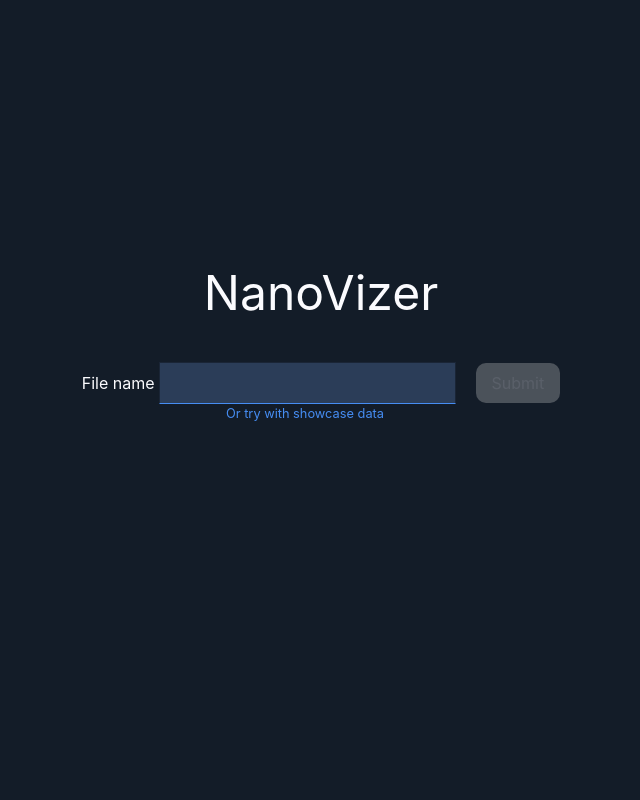
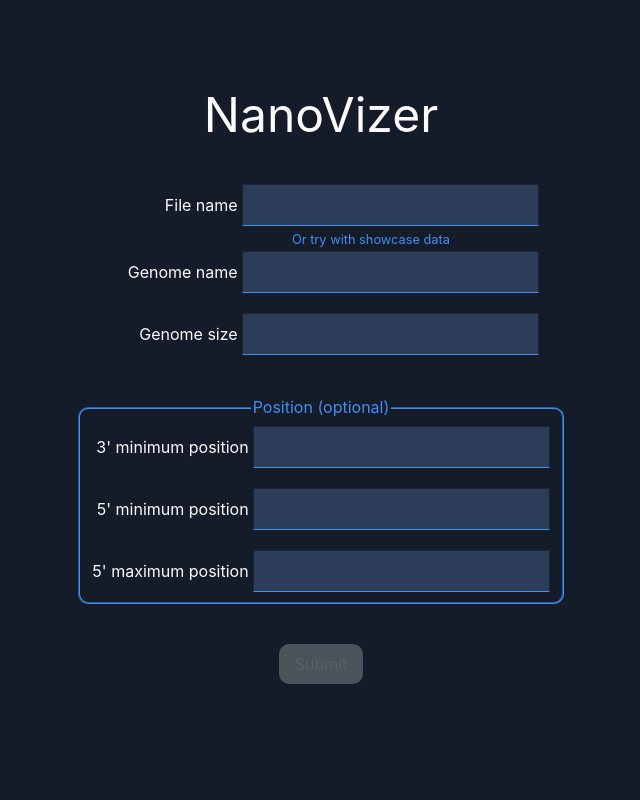
Before and after one commit to Benjent/nanovizer, a Vue app: page / in a window 1280 px wide. Shown: the top 800 px of the page, without its empty margins (319-959 px from the left). Built offline with nearby package versions, Linux system fonts and the light colour scheme.

Commit message:
Add the rest of params needed for the back

```diff
--- a/src/App.vue
+++ b/src/App.vue
@@ -31,6 +31,11 @@ export default {
         return {
             email: 'benjent@hotmail.fr',
             fileName: '',
+            genomeName: '',
+            genomeSize: undefined,
+            minPosition3: undefined,
+            minPosition5: undefined,
+            maxPosition5: undefined,
             headerHeightOffset: 200, // Ugly
             isFileLoaded: false,
             isLoading: false,
@@ -65,6 +70,12 @@ export default {
 
             return highlightedNavItem
         },
+        isFormValid() {
+            return !this.isLoading
+                && this.fileName && this.fileName.length !== 0
+                && this.genomeName && this.genomeName.length !== 0
+                && this.genomeSize
+        }
     },
     mounted() {
         window.addEventListener('scroll', this.updateScrollPosition)
@@ -93,7 +104,16 @@ export default {
             this.isLoading = true
             this.isError = false
 
-            axios.post('/parse-file', { file_name: this.fileName })
+            const params = {
+                file_name: this.fileName,
+                genome_name: this.genomeName,
+                genome_size: this.genomeSize,
+                min_position_3: this.minPosition3,
+                min_position_5: this.minPosition5,
+                max_position_5: this.maxPosition5,
+            }
+
+            axios.post('/parse-file', params)
             .then((response) => {
                 this.setNanovizerData(response.data)
             })
@@ -124,7 +144,7 @@ export default {
 <template>
     <div class="l-graphs">
         <header class="l-graphs__header" :class="{ 'l-graphs__header--overlay': !isFileLoaded }">
-            <template v-if="isFileLoaded">
+            <section v-if="isFileLoaded">
                 <h1 class="title--1 data__value">{{fileName}}</h1>
                 <a class="link" @click="startAgain">Make another analysis</a>
                 <nav class="l-graphs__header__nav">
@@ -138,21 +158,46 @@ export default {
                     </a>
                     <span class="l-graphs__header__nav__filler"></span>
                 </nav>
-            </template>
-            <section class="l-graphs__header__inputs" v-else>
-                <div class="data l-graphs__header__file">
+            </section>
+            <section class="l-graphs__header__landing" v-else>
                 <h1 class="title--1 l-graphs__header__title">NanoVizer</h1>
-                    <div class="l-graphs__header__input">
+                    <form class="l-graphs__header__landing__form">
+                        <div class="l-graphs__header__landing__form__input">
                             <label class="data__label">File name</label>
                             <input class="input data__value" v-model="fileName"/>
-                        <button class="button l-graphs__header__button" :disabled="!fileName || fileName.length === 0 || isLoading" @click="triggerParsing">Submit</button>
                         </div>
                         <a class="link l-graphs__header__try" @click="useShowcaseData">Or try with showcase data</a>
+                        <div class="l-graphs__header__landing__form__input">
+                            <label class="data__label">Genome name</label>
+                            <input class="input data__value" v-model="genomeName"/>
+                        </div>
+                        <div class="l-graphs__header__landing__form__input">
+                            <label class="data__label">Genome size</label>
+                            <input class="input data__value" type="number" v-model.number="genomeSize"/>
+                        </div>
+                        <fieldset class="fieldset fieldset--overflow l-graphs__header__landing__form__fieldset">
+                            <legend class="fieldset__legend">Position (optional)</legend>
+                            <div class="l-graphs__header__landing__form__input">
+                                <label class="data__label">3' minimum position</label>
+                                <input class="input data__value" v-model="minPosition3"/>
+                            </div>
+                            <div class="l-graphs__header__landing__form__input">
+                                <label class="data__label">5' minimum position</label>
+                                <input class="input data__value" v-model="minPosition5"/>
+                            </div>
+                            <div class="l-graphs__header__landing__form__input">
+                                <label class="data__label">5' maximum position</label>
+                                <input class="input data__value" v-model="maxPosition5"/>
+                            </div>
+                        </fieldset>
+                        <div class="l-graphs__header__button">
                             <Loader v-if="isLoading" />
+                            <button v-else class="button" :disabled="!isFormValid" type="button" @click="triggerParsing">Submit</button>
+                        </div>
+                    </form>
                     <p v-if="isError" class="l-graphs__header__error">
                         An error occured during the process. Either the file is corrupted, misspelled or missing ; or we came across data that we couldn't parse.
                     </p>
-                </div>
             </section>
 
         </header>
@@ -204,13 +249,29 @@ export default {
 
         &__title {
             margin-bottom: 30px;
+            padding-top: 6%;
         }
 
-        &__inputs {
-            display: flex;
-            justify-content: center;
+        &__landing {
             height: 100%;
-            align-items: center;
+
+            &__form {
+                margin: auto;
+                width: fit-content;
+
+                &__input + &__input{
+                    margin-top: 20px;
+                }
+
+                &__input {
+                    text-align: right;
+                }
+
+                &__fieldset {
+                    width: fit-content;
+                    margin-top: 40px;
+                }
+            }
         }
 
         &__file {
@@ -221,12 +282,11 @@ export default {
 
         &__try {
             font-size: 0.8rem;
-            margin-right: 32px; // Align with input by setting a margin whose width is label width
-            margin-bottom: 20px;
+            margin-left: 100px; // Ugly fake align
         }
 
         &__button {
-            margin-left: 20px;
+            margin-top: 40px;
         }
 
         &__nav {
@@ -257,6 +317,7 @@ export default {
         }
 
         &__error {
+            margin-top: 20px;
             color: $alert;
         }
     }
--- a/src/assets/styles/main.scss
+++ b/src/assets/styles/main.scss
@@ -6,6 +6,7 @@
 @import './modules/button.scss';
 @import './modules/data.scss';
 @import './modules/entry.scss';
+@import './modules/fieldset.scss';
 @import './modules/input.scss';
 @import './modules/link.scss';
 @import './modules/loader.scss';
--- /dev/null
+++ b/src/assets/styles/modules/fieldset.scss
@@ -0,0 +1,13 @@
+.fieldset {
+    border-color: $tertiary;
+    border-radius: var(--radius);
+
+    &--overflow {
+        margin-left: -25px;
+        margin-right: -25px;
+    }
+
+    &__legend {
+        color: $tertiary;
+    }
+}
```
Lines whose indentation alone changed are shown as unchanged.
